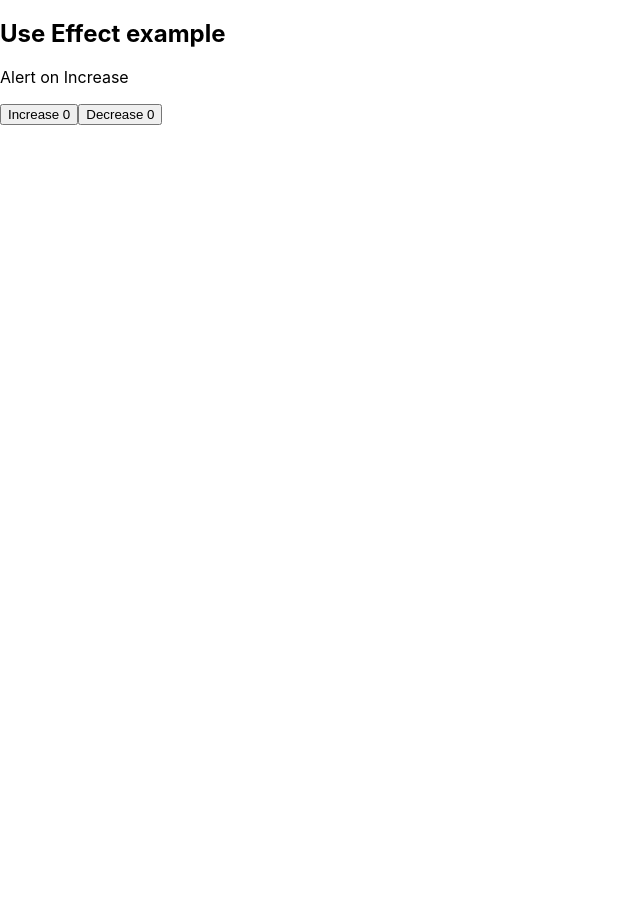
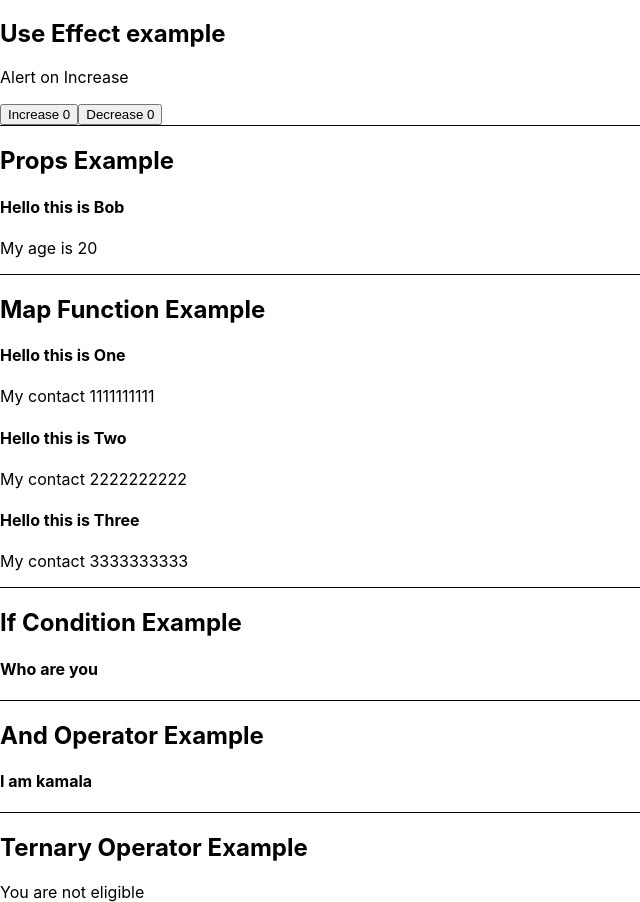
Before and after one commit to roshanichoudhary/practice-react-js, a React (Create React App) app: page / in a window 1280 px wide. Shown: the part 422-1324 px from the top of the page, without its empty margins (0-640 px from the left). Before the commit the page ends 800 px from the top, so only its background shows below. Built offline with nearby package versions, Linux system fonts and the light colour scheme.

Commit message:
third commit

```diff
--- a/src/App.js
+++ b/src/App.js
@@ -4,6 +4,20 @@ import Profile from './Components/Profile';
 import ShoppingList from './Components/ShoppingList';
 import UseState from './Components/UseState';
 import UseEffect from './Components/UseEffect';
+import PropsPractice from './Components/PropsPractice';
+import info from './Components/info';
+import MapFunction from './Components/MapFunction';
+import IfCondition from './Components/IfCondition';
+import AndOperator from './Components/AndOperator';
+import TernaryOp from './Components/TernaryOp';
+
+function createMap(info) {
+  return (
+    <div>
+      <MapFunction name={info.name} number={info.number} />
+    </div>
+  )
+}
 
 function App() {
   return (
@@ -12,7 +26,28 @@ function App() {
       <ShoppingList />
       <UseState />
       <UseEffect />
-    </div>
+      <PropsPractice name="Bob" age="20" />
+
+      <div style={{ borderTop: '1px solid #000' }}>
+        <h2>Map Function Example</h2>
+        {info.map(createMap)}
+      </div>
+
+      <div style={{ borderTop: '1px solid #000' }}>
+        <h2>If Condition Example</h2>
+        <IfCondition />
+      </div>
+
+      <div style={{ borderTop: '1px solid #000' }}>
+        <h2>And Operator Example</h2>
+        <AndOperator />
+      </div>
+
+      <div style={{ borderTop: '1px solid #000' }}>
+        <h2>Ternary Operator Example</h2>
+        <TernaryOp />
+      </div>
+    </div >
   );
 }
 
--- /dev/null
+++ b/src/Components/AndOperator.js
@@ -0,0 +1,11 @@
+import React from "react";
+
+const AndOperator = () => {
+    const name = "kamala"
+
+    return (
+        <div>{name == "kamala" && <h4>I am kamala</h4>}</div>
+    )
+}
+
+export default AndOperator;
--- /dev/null
+++ b/src/Components/Component1.js
@@ -0,0 +1,5 @@
+import React from "react";
+
+const Component1 = () => <h4>I am Roshani</h4>
+
+export default Component1;
--- /dev/null
+++ b/src/Components/Component2.js
@@ -0,0 +1,5 @@
+import React from "react";
+
+const Component2 = () => <h4>Who are you</h4>
+
+export default Component2;
--- /dev/null
+++ b/src/Components/IfCondition.js
@@ -0,0 +1,14 @@
+import React from 'react';
+import Component1 from './Component1';
+import Component2 from './Component2';
+
+const IfCondition = () => {
+    const name = "Ro";
+    if (name == "Roshani") {
+        return <Component1 />
+    } else {
+        return <Component2 />
+    }
+}
+
+export default IfCondition;
--- /dev/null
+++ b/src/Components/MapFunction.js
@@ -0,0 +1,12 @@
+import React from "react";
+
+const MapFunction = (props) => {
+    return (
+        <div>
+            <h4>Hello this is {props.name}</h4>
+            <p>My contact {props.number}</p>
+        </div>
+    )
+}
+
+export default MapFunction;
--- /dev/null
+++ b/src/Components/PropsPractice.js
@@ -0,0 +1,13 @@
+import React from 'react';
+
+const PropsPractice = (props) => {
+    return (
+        <div style={{ borderTop: '1px solid #000' }}>
+            <h2>Props Example</h2>
+            <h4>Hello this is {props.name}</h4>
+            <p>My age is {props.age}</p>
+        </div>
+    )
+}
+
+export default PropsPractice;
--- /dev/null
+++ b/src/Components/TernaryOp.js
@@ -0,0 +1,14 @@
+import React from "react";
+
+const TernaryOp = () => {
+
+    const age = 23;
+
+    return (
+        <div>
+            {age >= 38 ? "You are eligible" : "You are not eligible"}
+        </div>
+    )
+}
+
+export default TernaryOp;
--- /dev/null
+++ b/src/Components/info.js
@@ -0,0 +1,24 @@
+
+
+const info = [
+    {
+        id: 1,
+        name: "One",
+        number: 1111111111
+
+    },
+    {
+        id: 2,
+        name: "Two",
+        number: 2222222222
+
+    },
+    {
+        id: 3,
+        name: "Three",
+        number: 3333333333
+
+    }
+]
+
+export default info;
```
